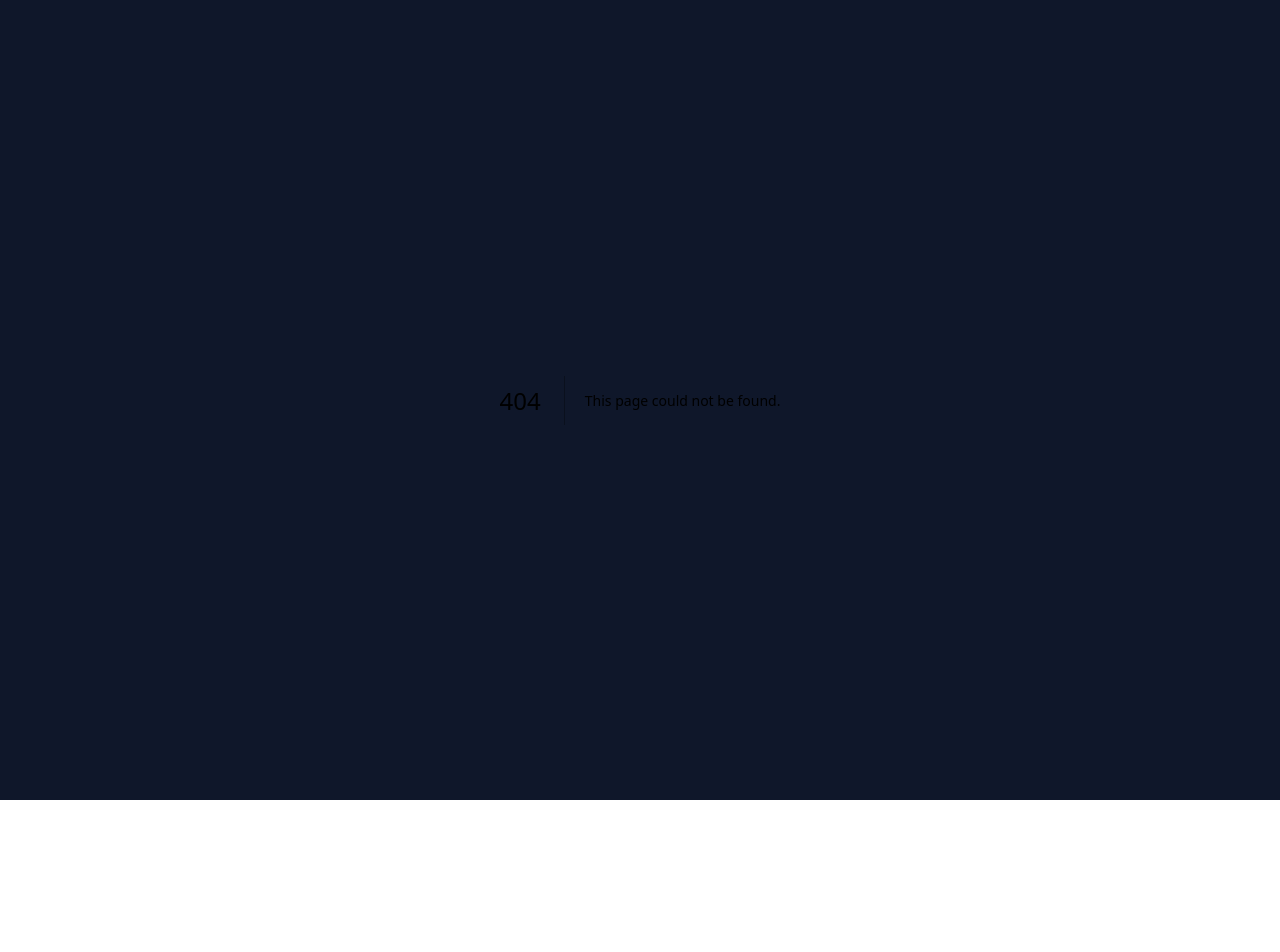
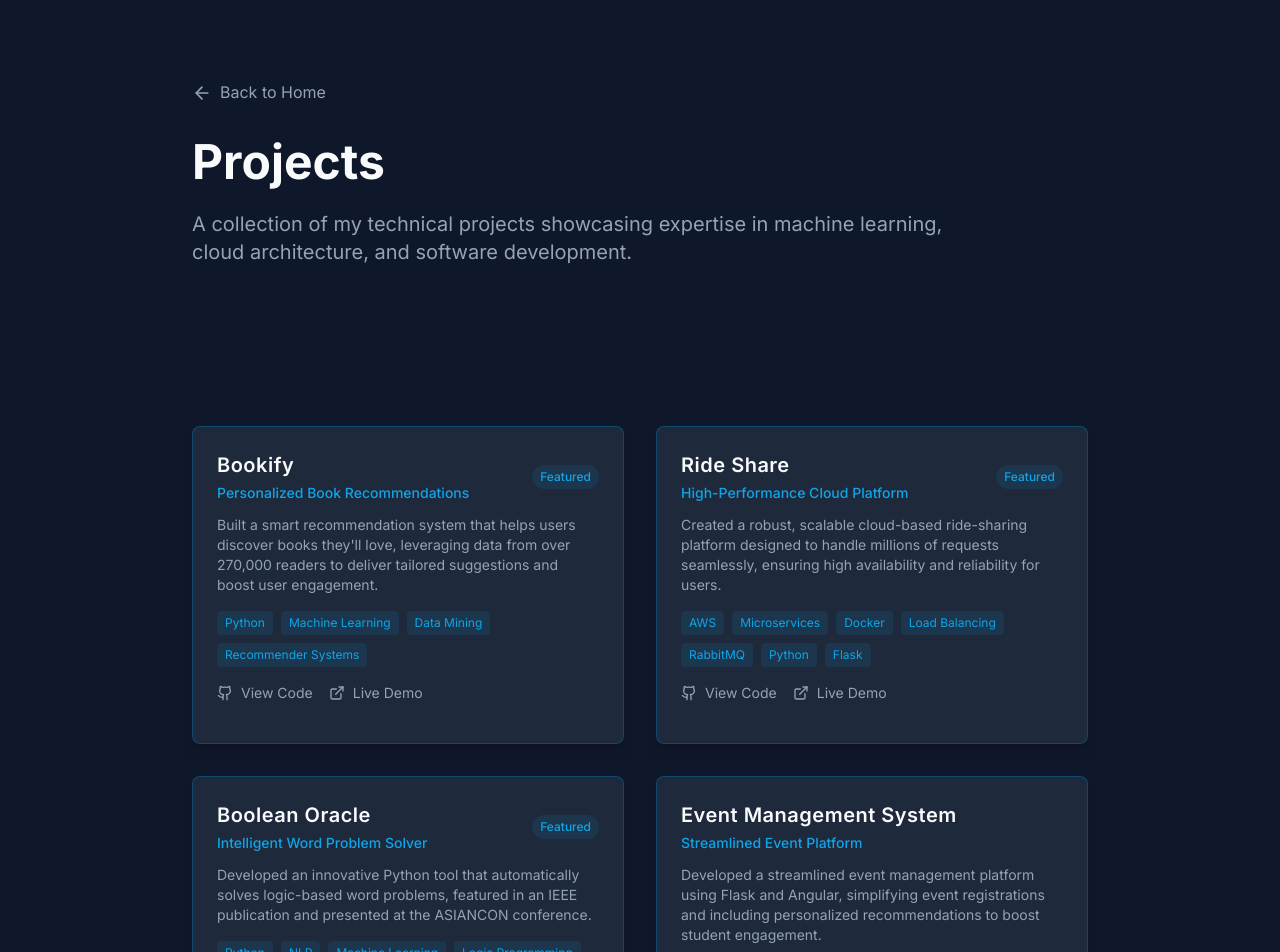
Before and after one commit to navneetha-rajan/navneetha-rajan.github.io, a Next.js app: page /projects in a window 1280 px wide. Before the commit this address had no page. Shown: the top 952 px of the page. Before the commit the page ends 800 px from the top, so only its background shows below. Built offline with nearby package versions, Linux system fonts and the light colour scheme.

Commit message:
Update projects: add view more button, create projects page, and add demo links

```diff
--- a/app/page.tsx
+++ b/app/page.tsx
@@ -11,25 +11,28 @@ export default function Home() {
 
   const projects = [
     {
-      title: "Asset Management System",
-      description: "Led the development of an asset management system, overseeing the full SDLC from requirements to deployment. Designed and implemented features like asset registration, tracking, and reporting.",
-      tech: ["Java", "Spring Boot", "Microservices", "AWS"],
-      link: "#",
-      github: "#"
+      title: "Bookify",
+      subtitle: "Personalized Book Recommendations",
+      description: "Built a smart recommendation system that helps users discover books they'll love, leveraging data from over 270,000 readers to deliver tailored suggestions and boost user engagement.",
+      tech: ["Python", "Machine Learning", "Data Mining", "Recommender Systems"],
+      link: "https://github.com/navneetha-rajan/Bookify",
+      github: "https://github.com/navneetha-rajan/Bookify"
+    },
+    {
+      title: "Ride Share",
+      subtitle: "High-Performance Cloud Platform",
+      description: "Created a robust, scalable cloud-based ride-sharing platform designed to handle millions of requests seamlessly, ensuring high availability and reliability for users.",
+      tech: ["AWS", "Microservices", "Docker", "Load Balancing"],
+      link: "https://github.com/navneetha-rajan/Ride-Share-Application",
+      github: "https://github.com/navneetha-rajan/Ride-Share-Application"
     },
     {
       title: "Boolean Oracle",
-      description: "Built a tool using program synthesis in Python to evaluate the truth values of propositional word problems in natural language with 96% accuracy, leading to an IEEE publication.",
-      tech: ["Python", "TensorFlow", "NLP", "Machine Learning"],
-      link: "#",
-      github: "#"
-    },
-    {
-      title: "Ride Share Platform",
-      description: "Developed and deployed a platform application like Uber for ride-sharing on a scaled AWS EC2 instance. Designed master-slave architecture using RabbitMQ and ZooKeeper.",
-      tech: ["AWS", "RabbitMQ", "ZooKeeper", "Microservices"],
-      link: "#",
-      github: "#"
+      subtitle: "Intelligent Word Problem Solver",
+      description: "Developed an innovative Python tool that automatically solves logic-based word problems, featured in an IEEE publication and presented at the ASIANCON conference.",
+      tech: ["Python", "NLP", "Machine Learning", "Logic Programming"],
+      link: "https://github.com/navneetha-rajan/Boolean-Oracle",
+      github: "https://github.com/navneetha-rajan/Boolean-Oracle"
     }
   ]
 
@@ -236,7 +239,15 @@ export default function Home() {
             transition={{ duration: 0.8 }}
             viewport={{ once: true }}
           >
-            <h2 className="text-3xl sm:text-4xl font-bold mb-12">Projects</h2>
+            <div className="flex justify-between items-center mb-12">
+              <h2 className="text-3xl sm:text-4xl font-bold">Projects</h2>
+              <Link
+                href="/projects"
+                className="text-accent hover:text-accent/80 transition-colors duration-200 font-medium"
+              >
+                View more projects →
+              </Link>
+            </div>
             <div className="grid md:grid-cols-2 lg:grid-cols-3 gap-8">
               {projects.map((project, index) => (
                 <motion.div
@@ -251,7 +262,10 @@ export default function Home() {
                   viewport={{ once: true }}
                 >
                   <div className="flex justify-between items-start mb-4">
-                    <h3 className="text-xl font-semibold">{project.title}</h3>
+                    <div className="flex-1">
+                      <h3 className="text-xl font-semibold mb-1">{project.title}</h3>
+                      <p className="text-sm text-accent font-medium mb-2">{project.subtitle}</p>
+                    </div>
                     <div className="flex space-x-2">
                       <a href={project.github} className="text-muted hover:text-accent transition-colors duration-200">
                         <Github size={16} />
--- /dev/null
+++ b/app/projects/page.tsx
@@ -0,0 +1,160 @@
+'use client'
+
+import { motion } from 'framer-motion'
+import { ArrowLeft, Github, ExternalLink } from 'lucide-react'
+import Link from 'next/link'
+
+export default function ProjectsPage() {
+  const allProjects = [
+    {
+      id: 1,
+      title: "Bookify",
+      subtitle: "Personalized Book Recommendations",
+      description: "Built a smart recommendation system that helps users discover books they'll love, leveraging data from over 270,000 readers to deliver tailored suggestions and boost user engagement.",
+      tech: ["Python", "Machine Learning", "Data Mining", "Recommender Systems"],
+      github: "https://github.com/navneetha-rajan/Bookify",
+      demo: "https://github.com/navneetha-rajan/Bookify",
+      featured: true
+    },
+    {
+      id: 2,
+      title: "Ride Share",
+      subtitle: "High-Performance Cloud Platform",
+      description: "Created a robust, scalable cloud-based ride-sharing platform designed to handle millions of requests seamlessly, ensuring high availability and reliability for users.",
+      tech: ["AWS", "Microservices", "Docker", "Load Balancing", "RabbitMQ", "Python", "Flask"],
+      github: "https://github.com/navneetha-rajan/Ride-Share-Application",
+      demo: "https://github.com/navneetha-rajan/Ride-Share-Application",
+      featured: true
+    },
+    {
+      id: 3,
+      title: "Boolean Oracle",
+      subtitle: "Intelligent Word Problem Solver",
+      description: "Developed an innovative Python tool that automatically solves logic-based word problems, featured in an IEEE publication and presented at the ASIANCON conference.",
+      tech: ["Python", "NLP", "Machine Learning", "Logic Programming"],
+      github: "https://github.com/navneetha-rajan/Boolean-Oracle",
+      demo: "https://github.com/navneetha-rajan/Boolean-Oracle",
+      featured: true
+    },
+    {
+      id: 4,
+      title: "Event Management System",
+      subtitle: "Streamlined Event Platform",
+      description: "Developed a streamlined event management platform using Flask and Angular, simplifying event registrations and including personalized recommendations to boost student engagement.",
+      tech: ["Flask", "Angular", "Python", "Web Development"],
+      github: "https://github.com/navneetha-rajan/event-management-system",
+      demo: "https://event-management-system-demo.vercel.app",
+      featured: false
+    },
+    {
+      id: 5,
+      title: "Grocery Delivery Mobile App",
+      subtitle: "Flutter-based Delivery Platform",
+      description: "Created a responsive Flutter app inspired by Instacart, featuring personalized recommendations to enhance user experience and increase order efficiency.",
+      tech: ["Flutter", "Dart", "Mobile Development", "UI/UX"],
+      github: "https://github.com/navneetha-rajan/grocery-delivery-app",
+      demo: "https://grocery-delivery-app-demo.vercel.app",
+      featured: false
+    }
+  ]
+
+  return (
+    <main className="min-h-screen">
+      {/* Header */}
+      <section className="py-20 section-padding">
+        <div className="container-max">
+          <motion.div
+            initial={{ opacity: 0, y: 20 }}
+            animate={{ opacity: 1, y: 0 }}
+            transition={{ duration: 0.8 }}
+          >
+            <div className="flex items-center mb-8">
+              <Link
+                href="/"
+                className="flex items-center space-x-2 text-muted hover:text-foreground transition-colors duration-200 mr-6"
+              >
+                <ArrowLeft size={20} />
+                <span>Back to Home</span>
+              </Link>
+            </div>
+            <h1 className="text-4xl sm:text-5xl font-bold mb-6">Projects</h1>
+            <p className="text-xl text-muted max-w-3xl">
+              A collection of my technical projects showcasing expertise in machine learning,
+              cloud architecture, and software development.
+            </p>
+          </motion.div>
+        </div>
+      </section>
+
+      {/* Projects */}
+      <section className="py-20 section-padding">
+        <div className="container-max">
+          <div className="grid md:grid-cols-2 gap-8">
+            {allProjects.map((project, index) => (
+              <motion.article
+                key={project.id}
+                className="card-bg rounded-lg overflow-hidden hover:border-accent/50 transition-all duration-300"
+                initial={{ opacity: 0, y: 20 }}
+                whileInView={{ opacity: 1, y: 0 }}
+                transition={{ duration: 0.5, delay: index * 0.1 }}
+                viewport={{ once: true }}
+              >
+                <div className="p-6">
+                  {/* Project Header */}
+                  <div className="mb-4">
+                    <div className="flex items-center justify-between mb-3">
+                      <div>
+                        <h2 className="text-xl font-semibold mb-1 text-elegant">
+                          {project.title}
+                        </h2>
+                        <p className="text-sm text-accent font-medium">
+                          {project.subtitle}
+                        </p>
+                      </div>
+                      {project.featured && (
+                        <span className="bg-accent/10 text-accent px-2 py-1 rounded-full text-xs font-medium">
+                          Featured
+                        </span>
+                      )}
+                    </div>
+                    <p className="text-muted text-sm mb-4">
+                      {project.description}
+                    </p>
+                    <div className="flex flex-wrap gap-2 mb-4">
+                      {project.tech.map((tech, techIndex) => (
+                        <span
+                          key={techIndex}
+                          className="text-xs bg-accent/10 text-accent px-2 py-1 rounded"
+                        >
+                          {tech}
+                        </span>
+                      ))}
+                    </div>
+                    <div className="flex space-x-4">
+                      <a
+                        href={project.github}
+                        className="flex items-center space-x-2 text-muted hover:text-accent transition-colors duration-200"
+                      >
+                        <Github size={16} />
+                        <span className="text-sm">View Code</span>
+                      </a>
+                      {project.demo !== "#" && (
+                        <a
+                          href={project.demo}
+                          className="flex items-center space-x-2 text-muted hover:text-accent transition-colors duration-200"
+                        >
+                          <ExternalLink size={16} />
+                          <span className="text-sm">Live Demo</span>
+                        </a>
+                      )}
+                    </div>
+                  </div>
+                </div>
+              </motion.article>
+            ))}
+          </div>
+        </div>
+      </section>
+    </main>
+  )
+}
```
